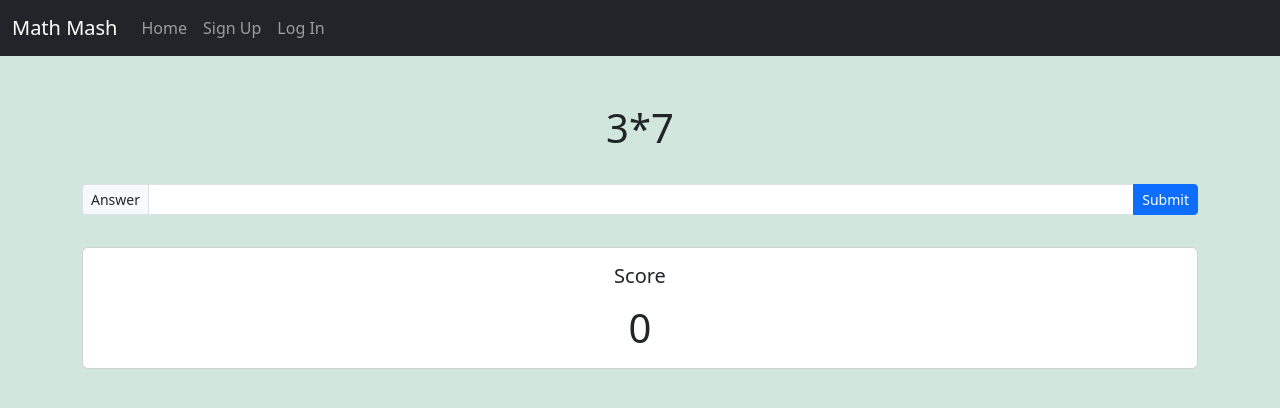
After one commit to terrykub80/Math-Mash, a Flask app: page /equations/random in a window 1280 px wide. The commit adds this page. Shown: the top 408 px of the page. Run offline with Flask 3, Linux system fonts and the light colour scheme.

Commit message:
added templates for operator selection and set up routes

```diff
--- a/app/routes.py
+++ b/app/routes.py
@@ -3,7 +3,7 @@ from app import app
 from flask import render_template, redirect, url_for, flash
 from flask_login import login_user, logout_user
 from app.forms import SignUpForm, LoginForm
-from app.models import User
+from app.models import User, Score
 
 
 @app.route('/')
@@ -34,6 +34,123 @@ def equations():
 
 
     return render_template('equations.html', equation=equation, correct_answer=correct_answer, wrong_answers=wrong_answers, generate_equation=generate_equation(), score=0)
+
+
+@app.route('/equations/random')
+def equations_random():
+
+    def generate_equation():
+        operators = ['+', '-', '*', '/']
+        operator = random.choice(operators)
+        num1 = random.randint(1, 10)
+        num2 = random.randint(1, 10)
+        equation = str(num1) + operator + str(num2)
+        correct_answer = eval(equation)
+        wrong_answers = [correct_answer + random.randint(1, 10),
+                        correct_answer + random.randint(1, 10),
+                        correct_answer + random.randint(1, 10)]
+        return equation, correct_answer, wrong_answers
+
+    equation, correct_answer, wrong_answers = generate_equation()
+    print("Equation:", equation)
+    print("Correct Answer:", correct_answer)
+    print("Wrong Answers:", wrong_answers)
+
+
+    return render_template('random.html', equation=equation, correct_answer=correct_answer, wrong_answers=wrong_answers, generate_equation=generate_equation(), score=0)
+
+
+@app.route('/equations/addition')
+def equations_addition():
+
+    def generate_addition():
+        operator = '+'
+        num1 = random.randint(1, 10)
+        num2 = random.randint(1, 10)
+        equation = str(num1) + operator + str(num2)
+        correct_answer = eval(equation)
+        wrong_answers = [correct_answer + random.randint(1, 10),
+                        correct_answer + random.randint(1, 10),
+                        correct_answer + random.randint(1, 10)]
+        return equation, correct_answer, wrong_answers
+
+    equation, correct_answer, wrong_answers = generate_addition()
+    print("Equation:", equation)
+    print("Correct Answer:", correct_answer)
+    print("Wrong Answers:", wrong_answers)
+
+
+    return render_template('addition.html', equation=equation, correct_answer=correct_answer, wrong_answers=wrong_answers, generate_addition=generate_addition(), score=0)
+
+
+@app.route('/equations/subtraction')
+def equations_subtraction():
+
+    def generate_subtraction():
+        operator = '-'
+        num1 = random.randint(1, 10)
+        num2 = random.randint(1, 10)
+        equation = str(num1) + operator + str(num2)
+        correct_answer = eval(equation)
+        wrong_answers = [correct_answer + random.randint(1, 10),
+                        correct_answer + random.randint(1, 10),
+                        correct_answer + random.randint(1, 10)]
+        return equation, correct_answer, wrong_answers
+
+    equation, correct_answer, wrong_answers = generate_subtraction()
+    print("Equation:", equation)
+    print("Correct Answer:", correct_answer)
+    print("Wrong Answers:", wrong_answers)
+
+
+    return render_template('subtraction.html', equation=equation, correct_answer=correct_answer, wrong_answers=wrong_answers, generate_subtraction=generate_subtraction(), score=0)
+
+
+@app.route('/equations/multiplication')
+def equations_multiplication():
+
+    def generate_multiplication():
+        operator = '*'
+        num1 = random.randint(1, 10)
+        num2 = random.randint(1, 10)
+        equation = str(num1) + operator + str(num2)
+        correct_answer = eval(equation)
+        wrong_answers = [correct_answer + random.randint(1, 10),
+                        correct_answer + random.randint(1, 10),
+                        correct_answer + random.randint(1, 10)]
+        return equation, correct_answer, wrong_answers
+
+    equation, correct_answer, wrong_answers = generate_multiplication()
+    print("Equation:", equation)
+    print("Correct Answer:", correct_answer)
+    print("Wrong Answers:", wrong_answers)
+
+
+    return render_template('multiplication.html', equation=equation, correct_answer=correct_answer, wrong_answers=wrong_answers, generate_multiplication=generate_multiplication(), score=0)
+
+
+
+@app.route('/equations/division')
+def equations_division():
+
+    def generate_division():
+        operator = '/'
+        num1 = random.randint(1, 10)
+        num2 = random.randint(1, 10)
+        equation = str(num1) + operator + str(num2)
+        correct_answer = eval(equation)
+        wrong_answers = [correct_answer + random.randint(1, 10),
+                        correct_answer + random.randint(1, 10),
+                        correct_answer + random.randint(1, 10)]
+        return equation, correct_answer, wrong_answers
+
+    equation, correct_answer, wrong_answers = generate_division()
+    print("Equation:", equation)
+    print("Correct Answer:", correct_answer)
+    print("Wrong Answers:", wrong_answers)
+
+
+    return render_template('division.html', equation=equation, correct_answer=correct_answer, wrong_answers=wrong_answers, generate_division=generate_division(), score=0)
 
 
 
--- /dev/null
+++ b/app/templates/random.html
@@ -0,0 +1,24 @@
+{% extends 'base.html' %}
+
+{% block title %} Play {% endblock %}
+
+
+{% block content %}
+
+
+        <h1 class="text-center mt-5">{{ equation }}</h1>
+        <div class="input-group input-group-sm mt-3">
+            <span class="input-group-text mt-3 mb-3" id="inputGroup-sizing-sm">Answer</span>
+            <input type="text" class="form-control mt-3 mb-3" aria-label="Sizing example input" aria-describedby="inputGroup-sizing-sm">
+            <button class="btn btn-primary mt-3 mb-3" type="submit">Submit</button>
+        </div>
+        <div class="card text-center mt-3 mb-3">
+            <div class="card-body col-md">
+              <h5 class="card-title">Score</h5>
+              <h1 class="card-text mt-3">{{ score }}</h1>
+            </div>
+        </div>
+
+
+
+{% endblock %}
--- /dev/null
+++ b/app/templates/scores.html
@@ -0,0 +1,3 @@
+{% extends 'base.html' %}
+
+{% block title %} Scores {% endblock %}
```
Also changed, not shown: app/templates/addition.html (added, +26 -0 lines), app/templates/division.html (added, +24 -0 lines), app/templates/equations.html (+11 -12 lines), app/templates/multiplication.html (added, +24 -0 lines), app/templates/subtraction.html (added, +24 -0 lines), app/templates/game.html (added).
